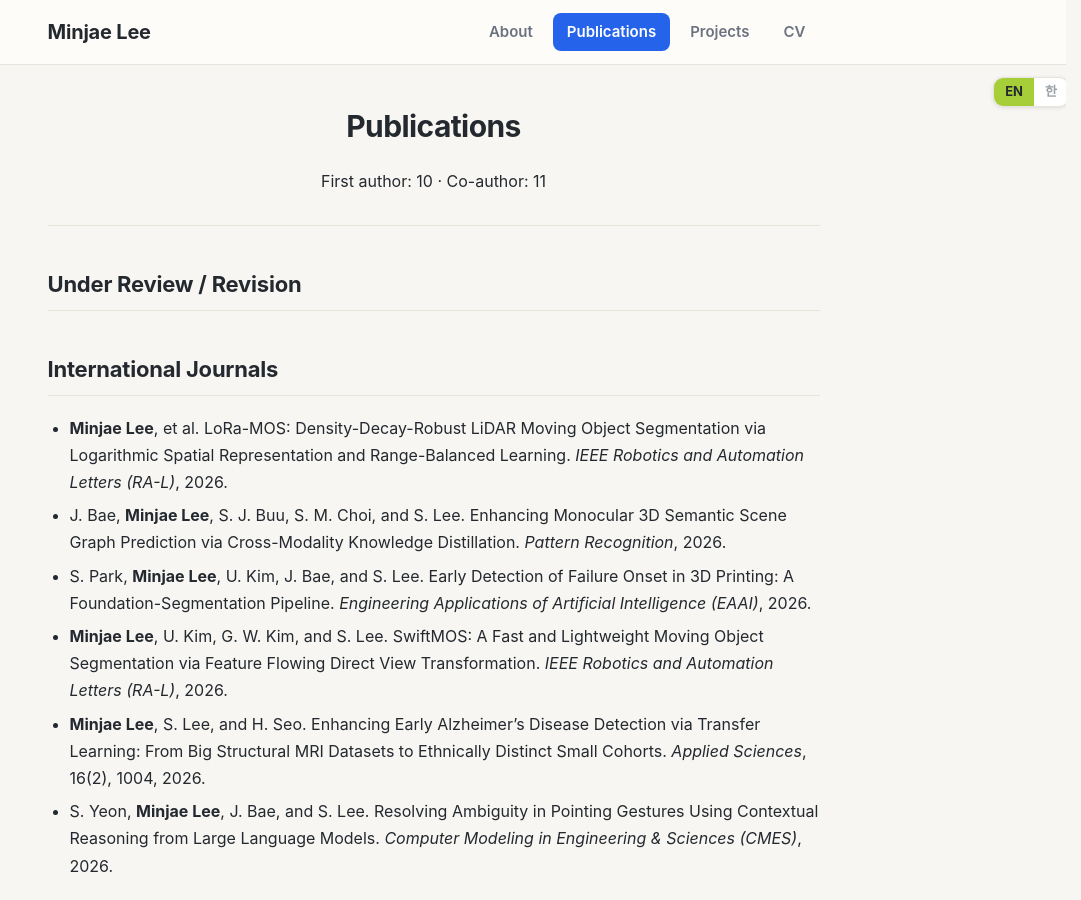
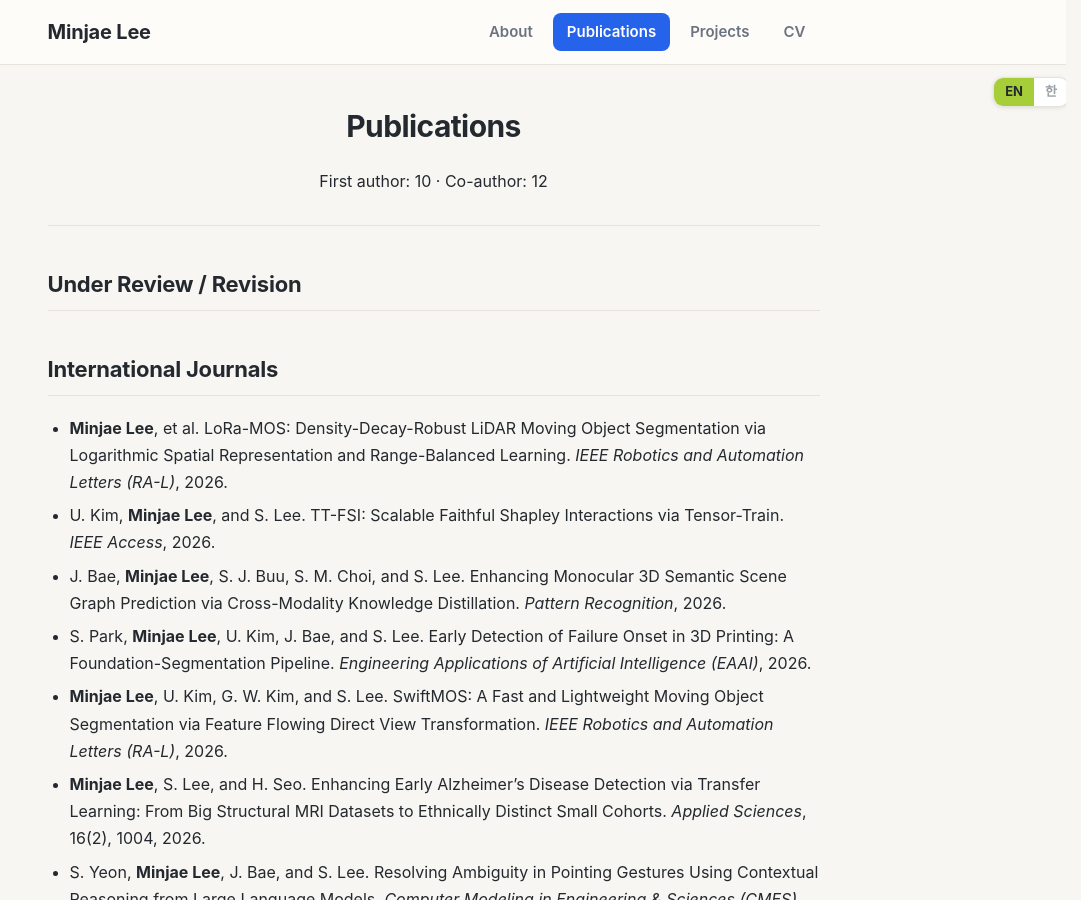
Before and after one commit to MinChoi0129/MinChoi0129.github.io, a Jekyll site: the page built from publications.md, in a window 1280 px wide and 900 px high. Shown: the whole window, without its empty margins (199-1280 px from the left). Built offline with Jekyll 4.4.1, drawn with Linux system fonts in a browser that asks for light colours.

Commit message:
Publications, CV: add TT-FSI (IEEE Access 2026)
Co-Authored-By: Claude Opus 5.5 <noreply@anthropic.com>

```diff
--- a/publications.md
+++ b/publications.md
@@ -11,7 +11,7 @@ title: Publications
 
 <h1><span class="lang-en">Publications</span><span class="lang-ko">논문</span></h1>
 
-<p><span class="lang-en">First author: 10 · Co-author: 11</span><span class="lang-ko">주저자 10편 · 공저자 11편</span></p>
+<p><span class="lang-en">First author: 10 · Co-author: 12</span><span class="lang-ko">주저자 10편 · 공저자 12편</span></p>
 
 </div>
 
@@ -26,6 +26,7 @@ title: Publications
 ## <span class="lang-en">International Journals</span><span class="lang-ko">국제 저널</span>
 
 - **Minjae Lee**, et al. LoRa-MOS: Density-Decay-Robust LiDAR Moving Object Segmentation via Logarithmic Spatial Representation and Range-Balanced Learning. *IEEE Robotics and Automation Letters (RA-L)*, 2026.
+- U. Kim, **Minjae Lee**, and S. Lee. TT-FSI: Scalable Faithful Shapley Interactions via Tensor-Train. *IEEE Access*, 2026.
 - J. Bae, **Minjae Lee**, S. J. Buu, S. M. Choi, and S. Lee. Enhancing Monocular 3D Semantic Scene Graph Prediction via Cross-Modality Knowledge Distillation. *Pattern Recognition*, 2026.
 - S. Park, **Minjae Lee**, U. Kim, J. Bae, and S. Lee. Early Detection of Failure Onset in 3D Printing: A Foundation-Segmentation Pipeline. *Engineering Applications of Artificial Intelligence (EAAI)*, 2026.
 - **Minjae Lee**, U. Kim, G. W. Kim, and S. Lee. SwiftMOS: A Fast and Lightweight Moving Object Segmentation via Feature Flowing Direct View Transformation. *IEEE Robotics and Automation Letters (RA-L)*, 2026.
```
Also changed, not shown: assets/img/cv/cv-en-p1.jpg, assets/img/cv/cv-en-p1.webp, assets/img/cv/cv-ko-p1.jpg, assets/img/cv/cv-ko-p1.webp, 4 other files.
